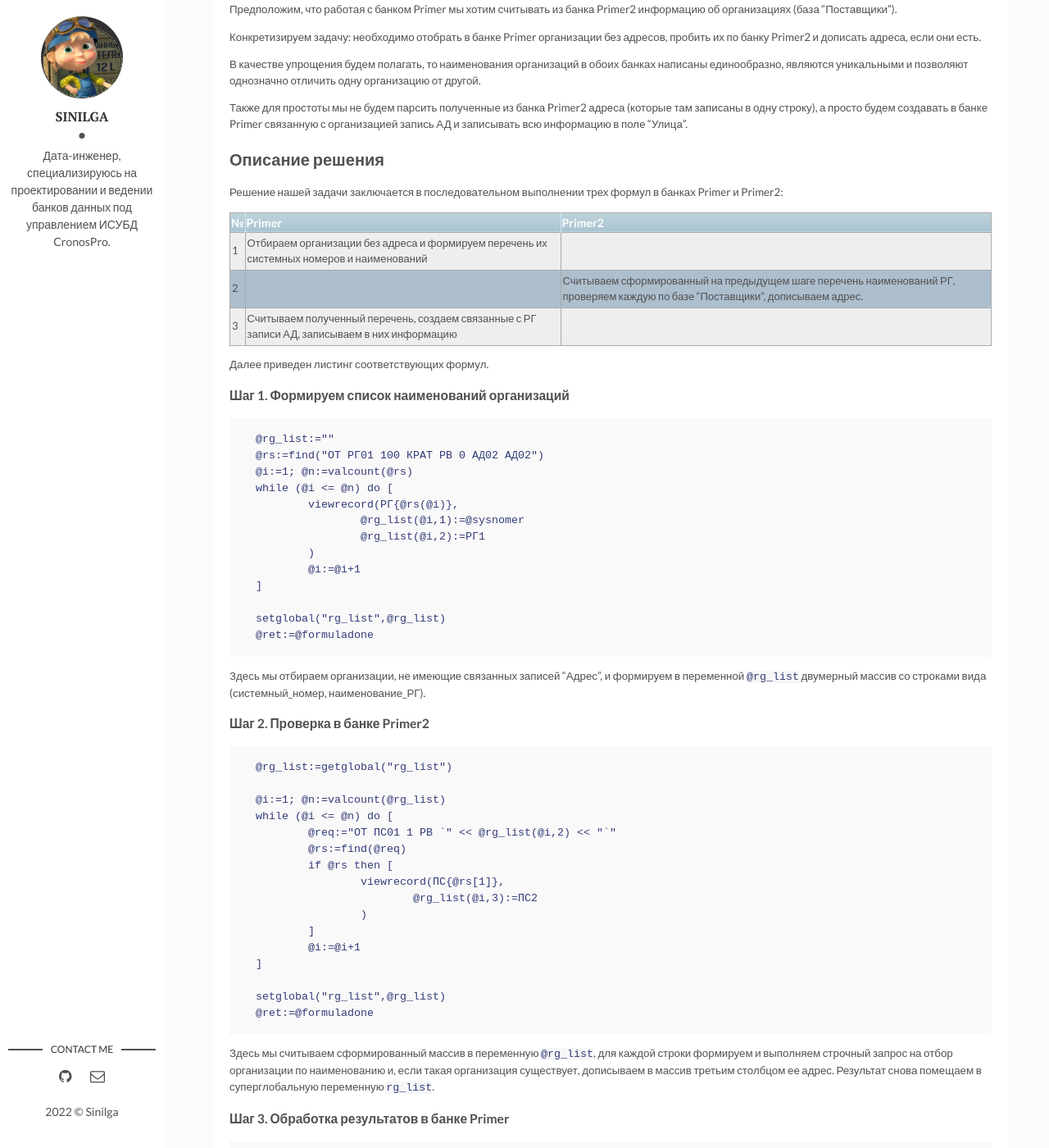
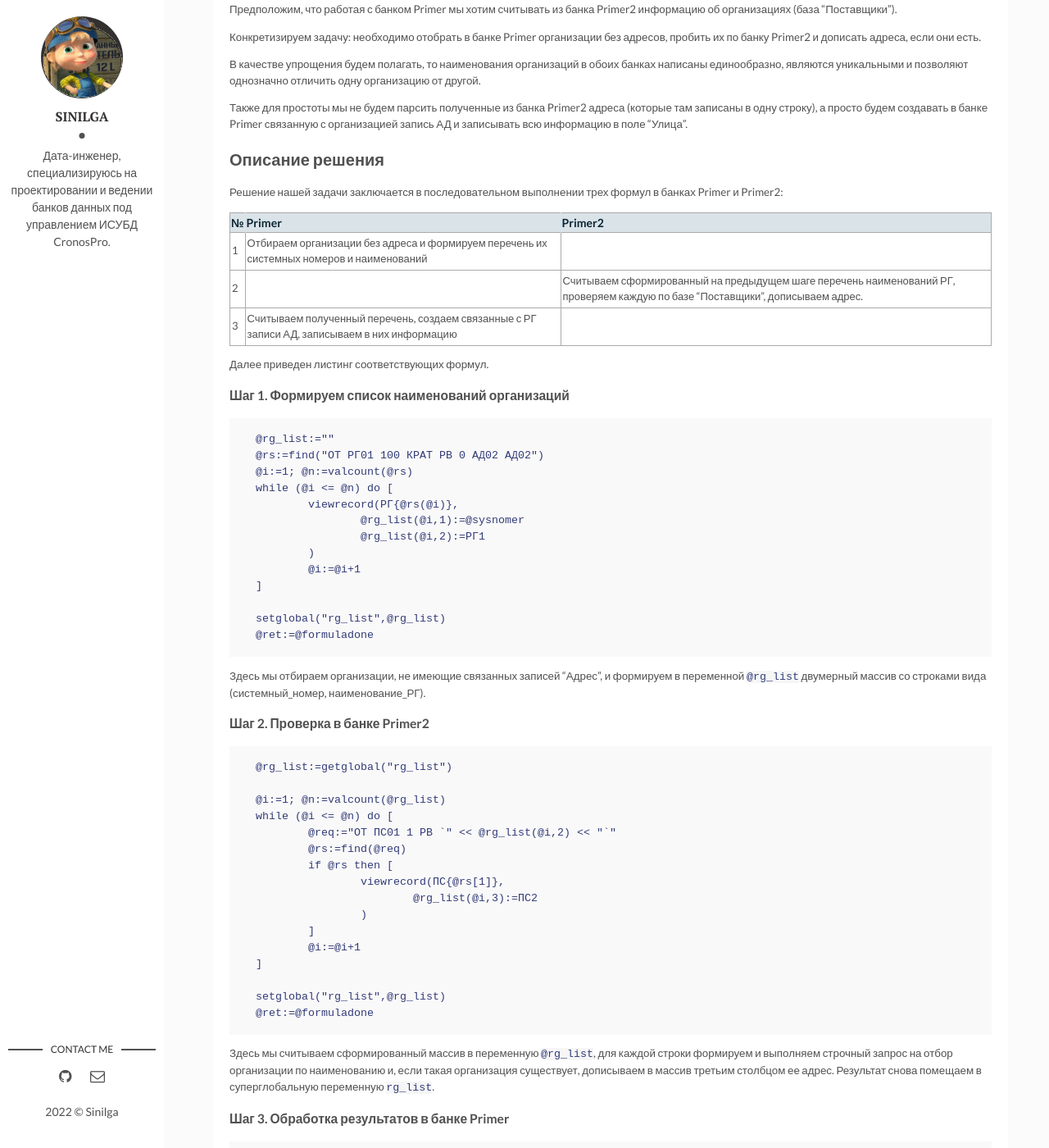
Before and after one commit to sinilga/cronospro, a Jekyll site: the page built from _posts/2022-02-19-another-bank.md, in a window 1280 px wide and 1400 px high, scrolled down 520 px. Shown: the whole window at 82% size. Built offline with Jekyll 4.4.1, drawn with Linux system fonts in a browser that asks for light colours.

Commit message:
Update main.css

```diff
--- a/assets/css/main.css
+++ b/assets/css/main.css
@@ -841,7 +841,7 @@
 
 table {
   border: 1px solid #aaa;
-  background-color: #eee;
+  /*background-color: #eee;*/
   width: 100%;
   text-align: left;
   border-collapse: collapse;
@@ -857,22 +857,18 @@
 }
 
 table tr:nth-child(even) {
-  background: #adbecc;
+/*  background: #adbecc;*/
 }
 
 table thead {
-  background: #a9c4d1;
-  background: -webkit-gradient(linear, left top, left bottom, from(#bed3dc), color-stop(66%, #b1cad5), to(#A9C4D1));
-  background: -webkit-linear-gradient(top, #bed3dc 0%, #b1cad5 66%, #A9C4D1 100%);
-  background: -o-linear-gradient(top, #bed3dc 0%, #b1cad5 66%, #A9C4D1 100%);
-  background: linear-gradient(to bottom, #bed3dc 0%, #b1cad5 66%, #A9C4D1 100%);
+  background: #dae3e8;
   border-bottom: 1px solid #8c8c8c;
 }
 
 table thead th {
   font-size: 14px;
   font-weight: bold;
-  color: #fff;
+  color: #0b2534;
   border-left: 1px solid #d0e4f5;
 }
 
```
